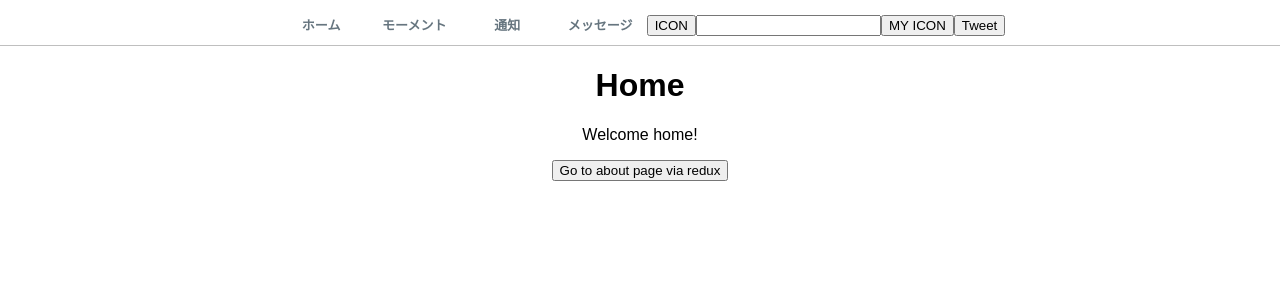
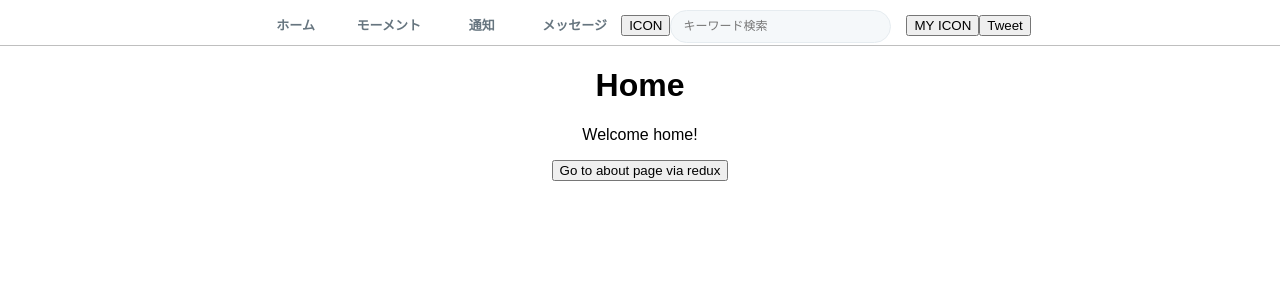
Before and after one commit to kazuyaseki/twitter-clone, a React app: page / in a window 1280 px wide. Shown: the top 300 px of the page. Built offline with nearby package versions, Linux system fonts and the light colour scheme.

Commit message:
adde search input style

```diff
--- a/src/components/organisms/Header.css
+++ b/src/components/organisms/Header.css
@@ -34,3 +34,27 @@
     border-bottom: 2px solid #0084b4;
   }
 }
+
+.search-input {
+  background-color: #f5f8fa;
+  border-radius: 21px;
+  border: 1px solid #e6ecf0;
+  -moz-box-sizing: border-box;
+  box-sizing: border-box;
+  color: #14171a;
+  display: inline-block;
+  font-size: 12px;
+  height: 33px;
+  line-height: 16px;
+  margin: 7px 15px 0 0;
+  padding: 8px 32px 8px 12px;
+  transition: all 0.2s ease-in-out;
+  width: 221px;
+  &:focus {
+    border: 2px solid #0084b4;
+    background-color: #fff;
+    box-shadow: none;
+    color: #14171a;
+    opacity: 1;
+  }
+}
--- a/src/components/organisms/Header.tsx
+++ b/src/components/organisms/Header.tsx
@@ -14,7 +14,11 @@ const Header = () => (
 
       <button>ICON</button>
 
-      <input type="text" />
+      <input
+        className="search-input"
+        type="text"
+        placeholder="キーワード検索"
+      />
       <button>MY ICON</button>
       <button>Tweet</button>
     </div>
```
